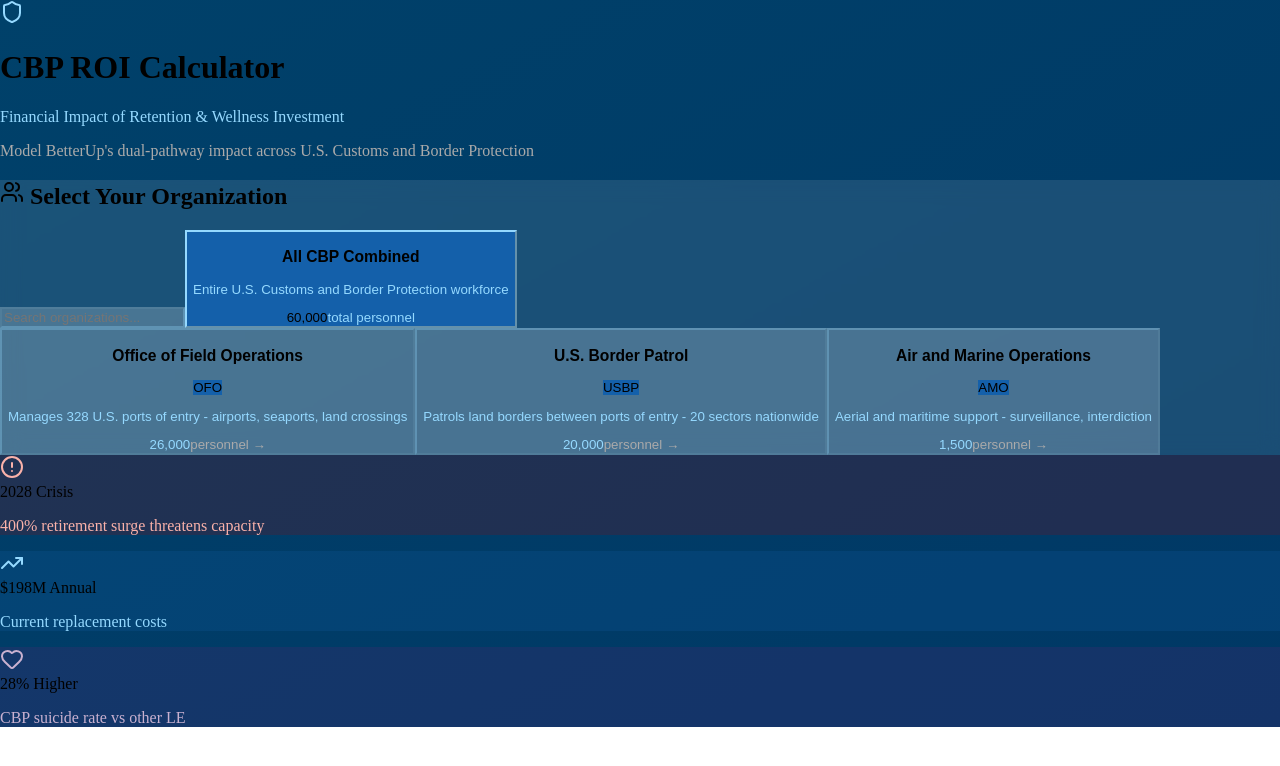
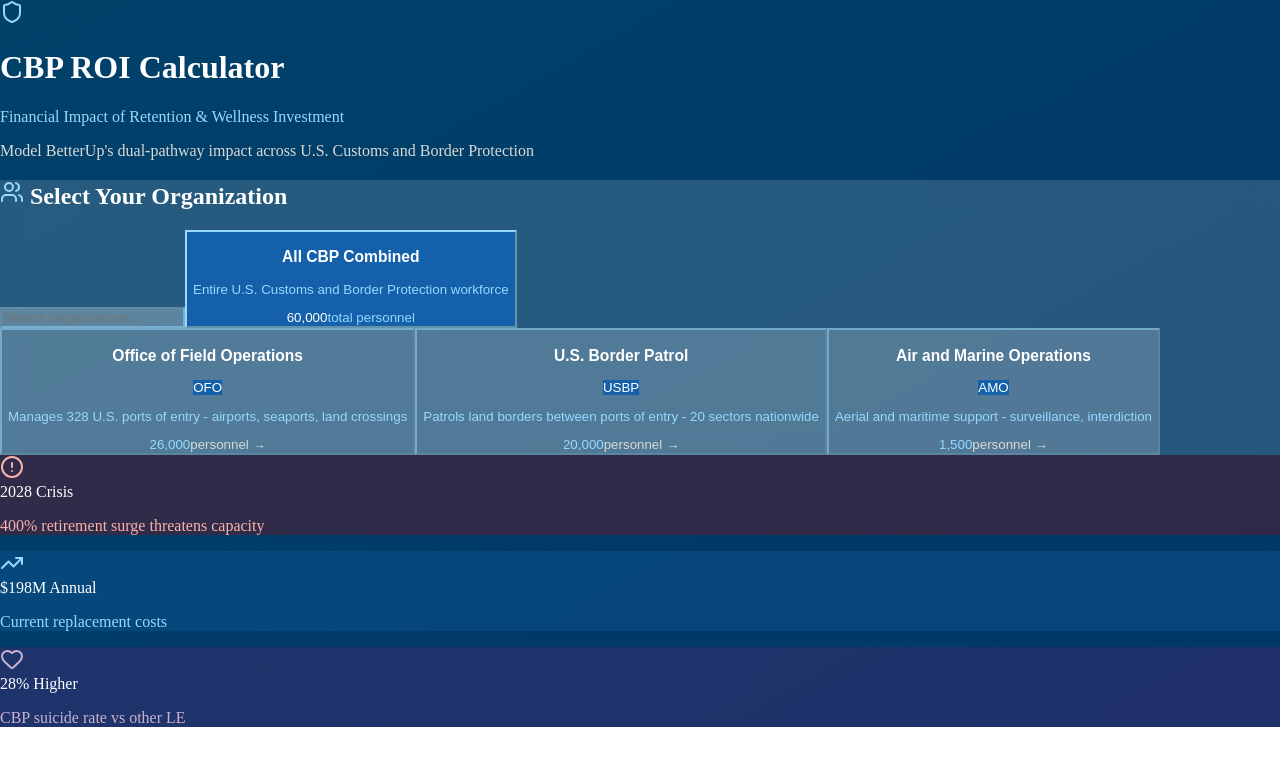
Before and after one commit to scottrsmith-bu/cbp-roi-calculator, a React (Create React App) app: page / in a window 1280 px wide. Shown: the top 766 px of the page. Built offline with nearby package versions, Linux system fonts and the light colour scheme.

Commit message:
Update App.js

```diff
--- a/src/App.js
+++ b/src/App.js
@@ -96,22 +96,22 @@ const LandingPage = ({ onSelect }) => {
           <div className="text-center mb-8">
             <div className="flex items-center justify-center mb-4">
               <Shield className="w-12 h-12 mr-3" style={{ color: '#95D9FF' }} />
-              <h1 className="text-4xl font-bold text-white">CBP ROI Calculator</h1>
+              <h1 className="text-4xl font-bold" style={{ color: '#FFFFFF' }}>CBP ROI Calculator</h1>
             </div>
             <p className="text-lg" style={{ color: '#95D9FF' }}>Select {org.name} Region/Sector</p>
           </div>
-          <button onClick={() => { setSelectedOrg(null); setSearchTerm(''); }} className="mb-6 px-4 py-2 rounded-lg transition-all" style={{ background: 'rgba(255, 255, 255, 0.2)' }}>
-            <span className="text-white">← Back to Organizations</span>
+          <button onClick={() => { setSelectedOrg(null); setSearchTerm(''); }} className="mb-6 px-4 py-2 rounded-lg transition-all" style={{ background: 'rgba(255, 255, 255, 0.2)', color: '#FFFFFF' }}>
+            ← Back to Organizations
           </button>
-          <input type="text" placeholder="Search sectors/regions..." value={searchTerm} onChange={(e) => setSearchTerm(e.target.value)} className="w-full p-4 rounded-lg mb-6 border focus:outline-none text-white placeholder-gray-300" style={{ background: 'rgba(255, 255, 255, 0.2)', borderColor: 'rgba(149, 217, 255, 0.3)' }} />
+          <input type="text" placeholder="Search sectors/regions..." value={searchTerm} onChange={(e) => setSearchTerm(e.target.value)} className="w-full p-4 rounded-lg mb-6 border focus:outline-none" style={{ background: 'rgba(255, 255, 255, 0.25)', borderColor: 'rgba(149, 217, 255, 0.5)', color: '#FFFFFF' }} />
           <div className="grid md:grid-cols-2 gap-4">
             {filteredRegions.map(region => (
-              <button key={region.id} onClick={() => onSelect({ ...region, orgData: org, attritionRate: org.attritionRate, replacementCost: org.replacementCost, fecaAnnual: org.fecaAnnual * (region.personnel / org.personnel) })} className="p-6 rounded-xl text-left transition-all transform hover:scale-105 border shadow-lg" style={{ background: 'rgba(255, 255, 255, 0.2)', borderColor: 'rgba(149, 217, 255, 0.3)' }}>
-                <h3 className="text-xl font-bold mb-2 text-white">{region.name}</h3>
+              <button key={region.id} onClick={() => onSelect({ ...region, orgData: org, attritionRate: org.attritionRate, replacementCost: org.replacementCost, fecaAnnual: org.fecaAnnual * (region.personnel / org.personnel) })} className="p-6 rounded-xl text-left transition-all transform hover:scale-105 border shadow-lg" style={{ background: 'rgba(255, 255, 255, 0.2)', borderColor: 'rgba(149, 217, 255, 0.5)' }}>
+                <h3 className="text-xl font-bold mb-2" style={{ color: '#FFFFFF' }}>{region.name}</h3>
                 {region.description && <p className="text-sm mb-3" style={{ color: '#95D9FF' }}>{region.description}</p>}
                 <div className="flex items-center justify-between">
                   <span className="text-2xl font-bold" style={{ color: '#95D9FF' }}>{region.personnel.toLocaleString()}</span>
-                  <span className="text-sm" style={{ color: '#AAAAAA' }}>personnel</span>
+                  <span className="text-sm" style={{ color: '#D9D9D6' }}>personnel</span>
                 </div>
               </button>
             ))}
@@ -127,52 +127,54 @@ const LandingPage = ({ onSelect }) => {
         <div className="text-center mb-12">
           <div className="flex items-center justify-center mb-6">
             <Shield className="w-16 h-16 mr-4" style={{ color: '#95D9FF' }} />
-            <h1 className="text-5xl font-bold text-white">CBP ROI Calculator</h1>
+            <h1 className="text-5xl font-bold" style={{ color: '#FFFFFF' }}>CBP ROI Calculator</h1>
           </div>
           <p className="text-xl mb-4" style={{ color: '#95D9FF' }}>Financial Impact of Retention & Wellness Investment</p>
-          <p className="text-lg max-w-3xl mx-auto" style={{ color: '#AAAAAA' }}>Model BetterUp's dual-pathway impact across U.S. Customs and Border Protection</p>
+          <p className="text-lg max-w-3xl mx-auto" style={{ color: '#D9D9D6' }}>Model BetterUp's dual-pathway impact across U.S. Customs and Border Protection</p>
         </div>
-        <div className="rounded-xl p-8 mb-8 shadow-xl" style={{ background: 'rgba(255, 255, 255, 0.1)', backdropFilter: 'blur(10px)' }}>
-          <h2 className="text-2xl font-bold mb-6 flex items-center text-white"><Users className="mr-3" /> Select Your Organization</h2>
-          <input type="text" placeholder="Search organizations..." value={searchTerm} onChange={(e) => setSearchTerm(e.target.value)} className="w-full p-4 rounded-lg mb-6 border focus:outline-none text-white placeholder-gray-300" style={{ background: 'rgba(255, 255, 255, 0.2)', borderColor: 'rgba(149, 217, 255, 0.3)' }} />
+        <div className="rounded-xl p-8 mb-8 shadow-xl" style={{ background: 'rgba(255, 255, 255, 0.15)', backdropFilter: 'blur(10px)' }}>
+          <h2 className="text-2xl font-bold mb-6 flex items-center" style={{ color: '#FFFFFF' }}>
+            <Users className="mr-3" style={{ color: '#95D9FF' }} /> Select Your Organization
+          </h2>
+          <input type="text" placeholder="Search organizations..." value={searchTerm} onChange={(e) => setSearchTerm(e.target.value)} className="w-full p-4 rounded-lg mb-6 border focus:outline-none" style={{ background: 'rgba(255, 255, 255, 0.25)', borderColor: 'rgba(149, 217, 255, 0.5)', color: '#FFFFFF' }} />
           <button onClick={() => onSelect({ id: allCBP.id, name: allCBP.name, personnel: allCBP.personnel, description: allCBP.description, attritionRate: allCBP.attritionRate, replacementCost: allCBP.replacementCost, fecaAnnual: allCBP.fecaAnnual, orgData: allCBP })} className="w-full p-6 rounded-xl text-left transition-all transform hover:scale-105 border-2 mb-6 shadow-lg" style={{ background: '#1460AA', borderColor: '#95D9FF' }}>
-            <h3 className="text-2xl font-bold mb-2 text-white">{allCBP.name}</h3>
+            <h3 className="text-2xl font-bold mb-2" style={{ color: '#FFFFFF' }}>{allCBP.name}</h3>
             <p className="mb-3" style={{ color: '#95D9FF' }}>{allCBP.description}</p>
             <div className="flex items-center justify-between">
-              <span className="text-3xl font-bold text-white">{allCBP.personnel.toLocaleString()}</span>
+              <span className="text-3xl font-bold" style={{ color: '#FFFFFF' }}>{allCBP.personnel.toLocaleString()}</span>
               <span className="text-lg" style={{ color: '#95D9FF' }}>total personnel</span>
             </div>
           </button>
           <div className="grid md:grid-cols-2 gap-4">
             {filteredOrgs.map(org => (
-              <button key={org.id} onClick={() => setSelectedOrg(org.id)} className="p-6 rounded-xl text-left transition-all transform hover:scale-105 border shadow-lg" style={{ background: 'rgba(255, 255, 255, 0.2)', borderColor: 'rgba(149, 217, 255, 0.3)' }}>
+              <button key={org.id} onClick={() => setSelectedOrg(org.id)} className="p-6 rounded-xl text-left transition-all transform hover:scale-105 border shadow-lg" style={{ background: 'rgba(255, 255, 255, 0.2)', borderColor: 'rgba(149, 217, 255, 0.5)' }}>
                 <div className="flex items-center justify-between mb-2">
-                  <h3 className="text-xl font-bold text-white">{org.name}</h3>
-                  <span className="text-xs px-2 py-1 rounded text-white" style={{ background: '#1460AA' }}>{org.shortName}</span>
+                  <h3 className="text-xl font-bold" style={{ color: '#FFFFFF' }}>{org.name}</h3>
+                  <span className="text-xs px-2 py-1 rounded" style={{ background: '#1460AA', color: '#FFFFFF' }}>{org.shortName}</span>
                 </div>
                 <p className="text-sm mb-3" style={{ color: '#95D9FF' }}>{org.description}</p>
                 <div className="flex items-center justify-between">
                   <span className="text-2xl font-bold" style={{ color: '#95D9FF' }}>{org.personnel.toLocaleString()}</span>
-                  <span className="text-sm" style={{ color: '#AAAAAA' }}>personnel →</span>
+                  <span className="text-sm" style={{ color: '#D9D9D6' }}>personnel →</span>
                 </div>
               </button>
             ))}
           </div>
         </div>
         <div className="grid md:grid-cols-3 gap-6 text-center">
-          <div className="p-6 rounded-xl border shadow-lg" style={{ background: 'rgba(160, 0, 0, 0.2)', borderColor: 'rgba(250, 178, 170, 0.3)' }}>
+          <div className="p-6 rounded-xl border shadow-lg" style={{ background: 'rgba(160, 0, 0, 0.3)', borderColor: 'rgba(250, 178, 170, 0.5)' }}>
             <AlertCircle className="w-12 h-12 mx-auto mb-3" style={{ color: '#FAB2AA' }} />
-            <div className="text-3xl font-bold mb-2 text-white">2028 Crisis</div>
+            <div className="text-3xl font-bold mb-2" style={{ color: '#FFFFFF' }}>2028 Crisis</div>
             <p className="text-sm" style={{ color: '#FAB2AA' }}>400% retirement surge threatens capacity</p>
           </div>
-          <div className="p-6 rounded-xl border shadow-lg" style={{ background: 'rgba(20, 96, 170, 0.2)', borderColor: 'rgba(149, 217, 255, 0.3)' }}>
+          <div className="p-6 rounded-xl border shadow-lg" style={{ background: 'rgba(20, 96, 170, 0.3)', borderColor: 'rgba(149, 217, 255, 0.5)' }}>
             <TrendingUp className="w-12 h-12 mx-auto mb-3" style={{ color: '#95D9FF' }} />
-            <div className="text-3xl font-bold mb-2 text-white">$198M Annual</div>
+            <div className="text-3xl font-bold mb-2" style={{ color: '#FFFFFF' }}>$198M Annual</div>
             <p className="text-sm" style={{ color: '#95D9FF' }}>Current replacement costs</p>
           </div>
-          <div className="p-6 rounded-xl border shadow-lg" style={{ background: 'rgba(103, 30, 117, 0.2)', borderColor: 'rgba(201, 177, 208, 0.3)' }}>
+          <div className="p-6 rounded-xl border shadow-lg" style={{ background: 'rgba(103, 30, 117, 0.3)', borderColor: 'rgba(201, 177, 208, 0.5)' }}>
             <Heart className="w-12 h-12 mx-auto mb-3" style={{ color: '#C9B1D0' }} />
-            <div className="text-3xl font-bold mb-2 text-white">28% Higher</div>
+            <div className="text-3xl font-bold mb-2" style={{ color: '#FFFFFF' }}>28% Higher</div>
             <p className="text-sm" style={{ color: '#C9B1D0' }}>CBP suicide rate vs other LE</p>
           </div>
         </div>
```
